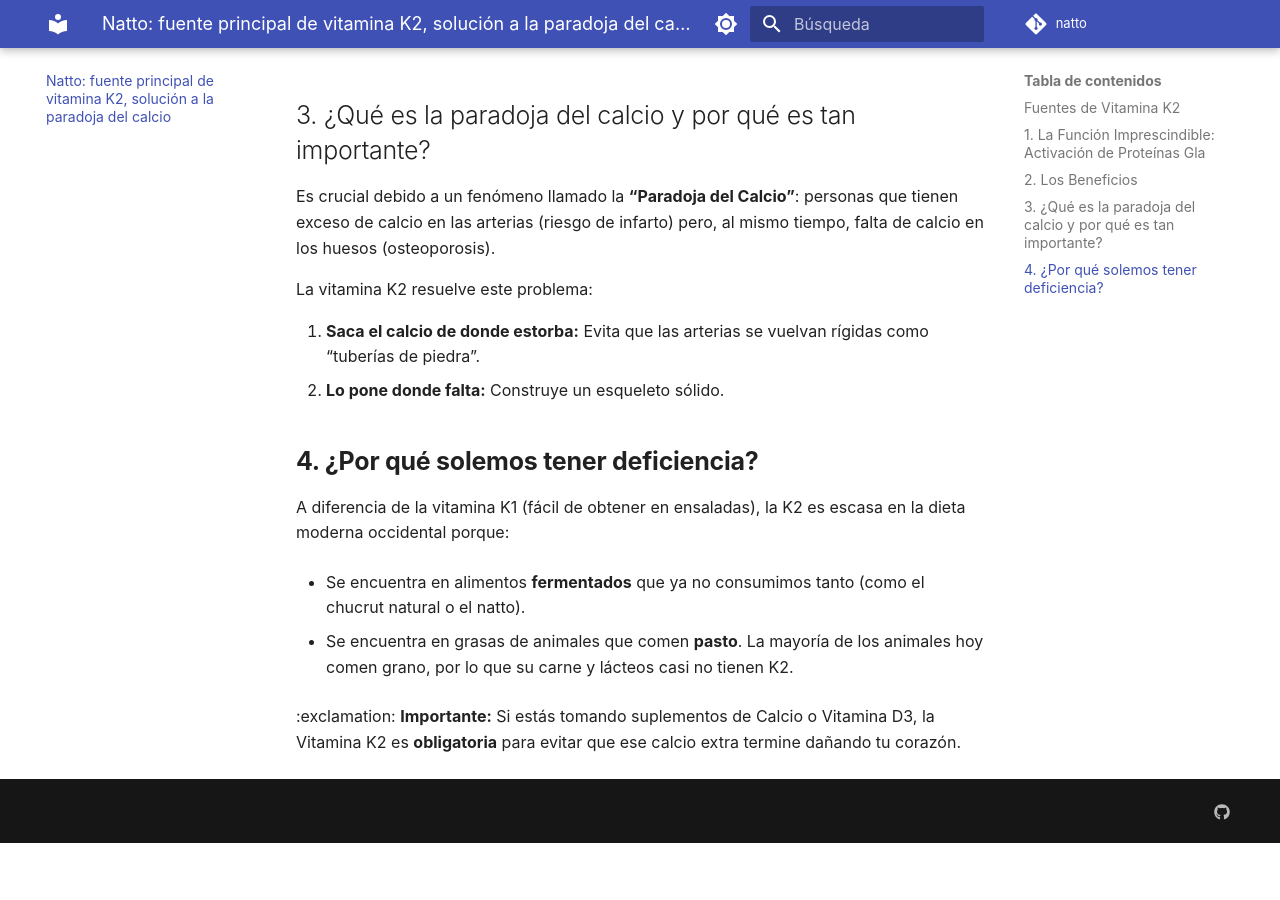
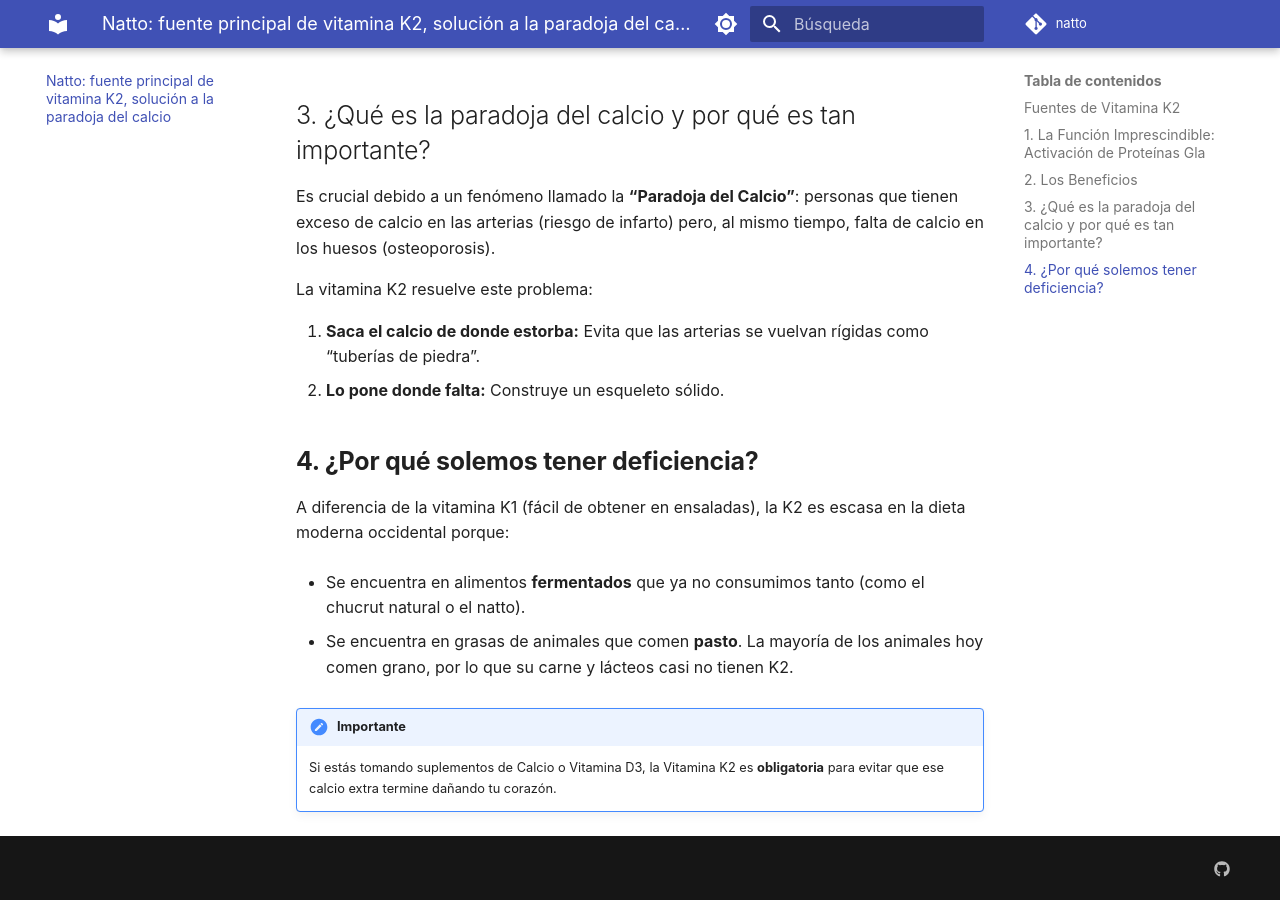
Before and after one commit to elfua/natto, an MkDocs documentation site: the page built from docs/index.md, in a window 1280 px wide and 900 px high, scrolled down 2560 px. Built offline with MkDocs 1.6.1 and Material for MkDocs 9.7.7, drawn with Linux system fonts in a browser that asks for light colours; comment, search, counter and statistics services are not loaded; before the commit the page ends 3403 px from its top, so only the background shows below that; some of the changed lines change nothing that is shown.

Commit message:
docs: update docs/index.md

```diff
--- a/docs/index.md
+++ b/docs/index.md
@@ -78,4 +78,5 @@ A diferencia de la vitamina K1 (fácil de obtener en ensaladas), la K2 es escasa
 
 * Se encuentra en grasas de animales que comen **pasto**. La mayoría de los animales hoy comen grano, por lo que su carne y lácteos casi no tienen K2.
 
- :exclamation: **Importante:** Si estás tomando suplementos de Calcio o Vitamina D3, la Vitamina K2 es **obligatoria** para evitar que ese calcio extra termine dañando tu corazón.
+!!! Importante
+    Si estás tomando suplementos de Calcio o Vitamina D3, la Vitamina K2 es **obligatoria** para evitar que ese calcio extra termine dañando tu corazón.
```
